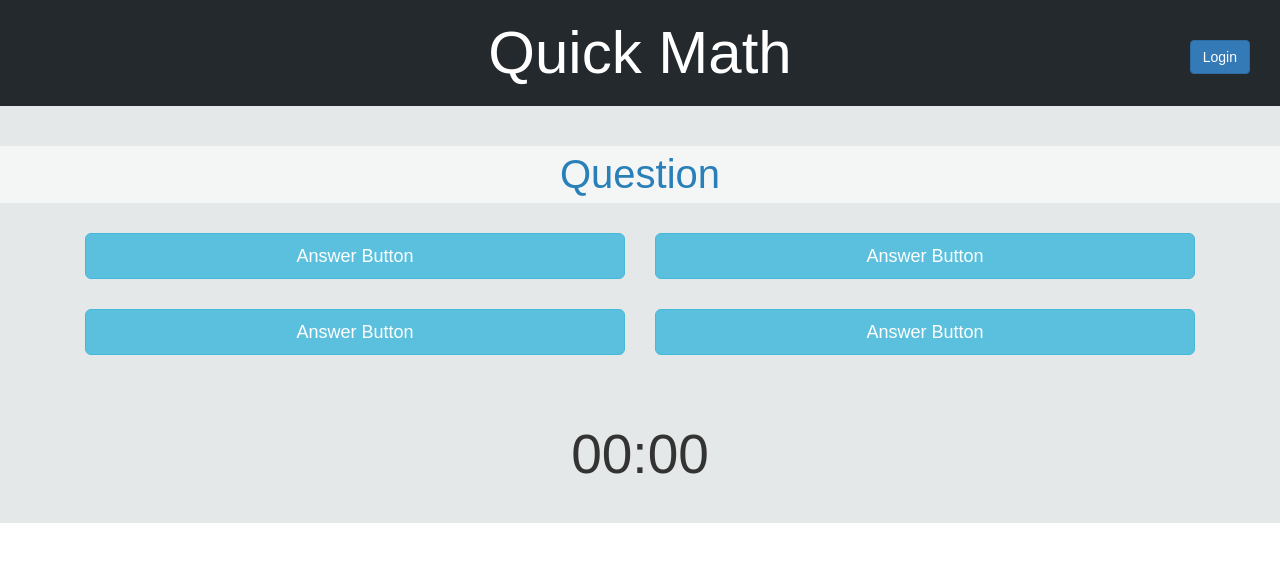
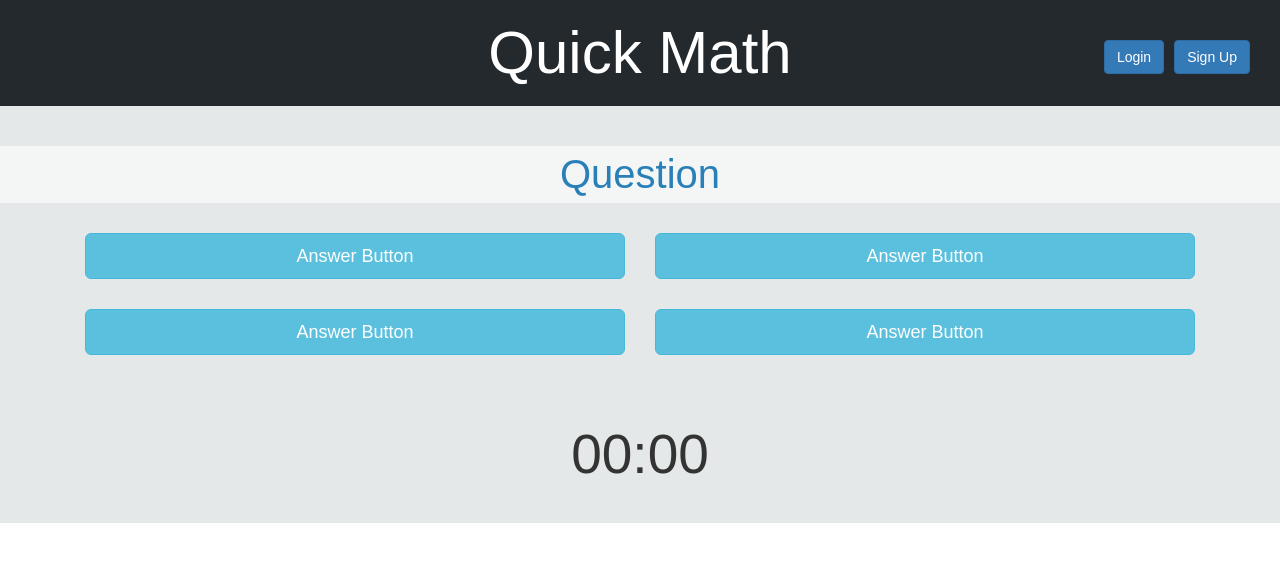
Before and after one commit to lintopher0315/Quick-Math, a React (Create React App) app: page / in a window 1280 px wide. Shown: the top 562 px of the page. Built offline with nearby package versions, Linux system fonts and the light colour scheme.

Commit message:
added sign up button

```diff
--- a/src/components/Header.js
+++ b/src/components/Header.js
@@ -29,6 +29,9 @@ class Header extends Component {
                                 Login
                             </Button>
                         </Link>
+                        <Button bsStyle="primary" style ={{marginLeft: 10,}}>
+                            Sign Up
+                        </Button>
                     </Col>
 
                 </Grid>
```
